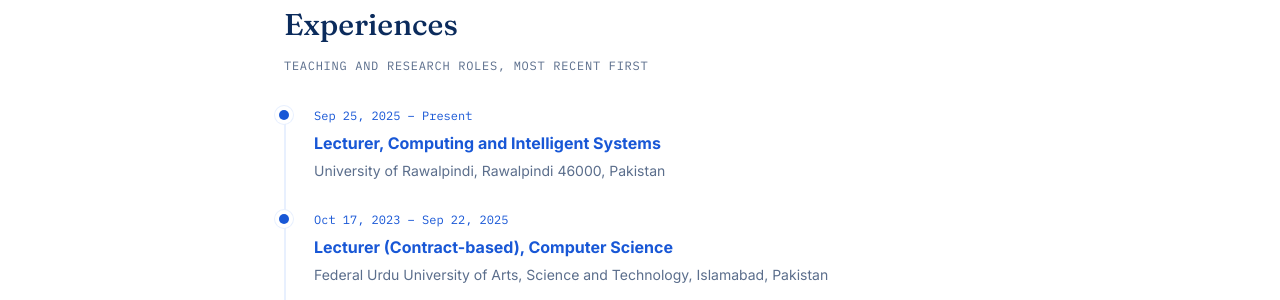
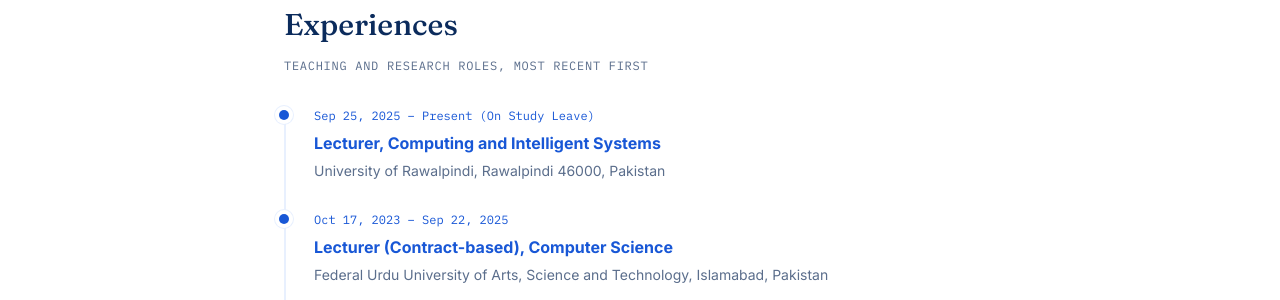
Before and after one commit to m-adilk/m-adilk.github.io, a Jekyll site: the page built from index.html, in a window 1280 px wide and 900 px high, scrolled down 2853 px. Shown: the part 152-452 px from the top of the window. Built offline with Jekyll 4.4.1, drawn with Linux system fonts in a browser that asks for light colours; a style sheet for code colours, icons or effects is not loaded.

Commit message:
Update _experiences/university-of-rawalpindi-lecturer.md (via Pages CMS)

```diff
--- a/_experiences/university-of-rawalpindi-lecturer.md
+++ b/_experiences/university-of-rawalpindi-lecturer.md
@@ -1,7 +1,7 @@
 ---
 title: Lecturer, Computing and Intelligent Systems
 slug: university-of-rawalpindi-lecturer
-period: "Sep 25, 2025 – Present "
+period: Sep 25, 2025 – Present (On Study Leave)
 organization: University of Rawalpindi, Rawalpindi 46000, Pakistan
 order: 1
 ---
```
